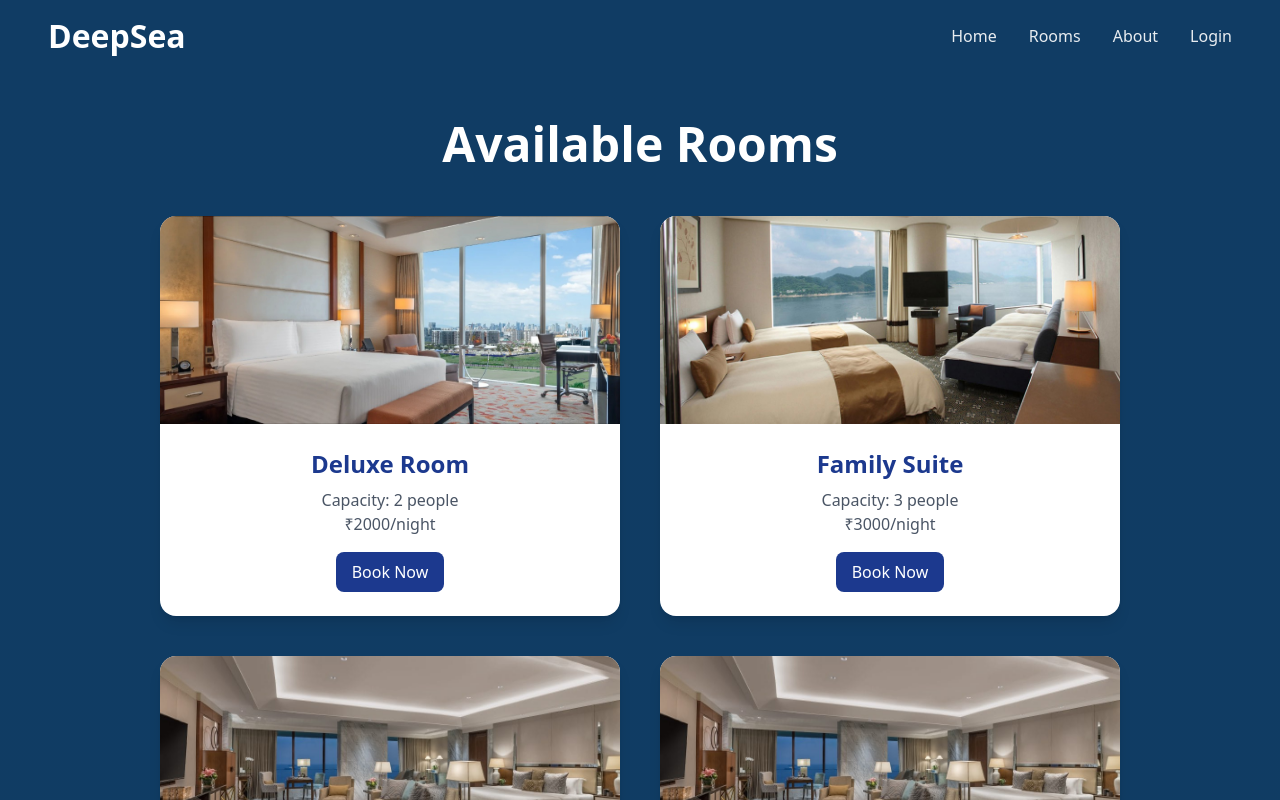
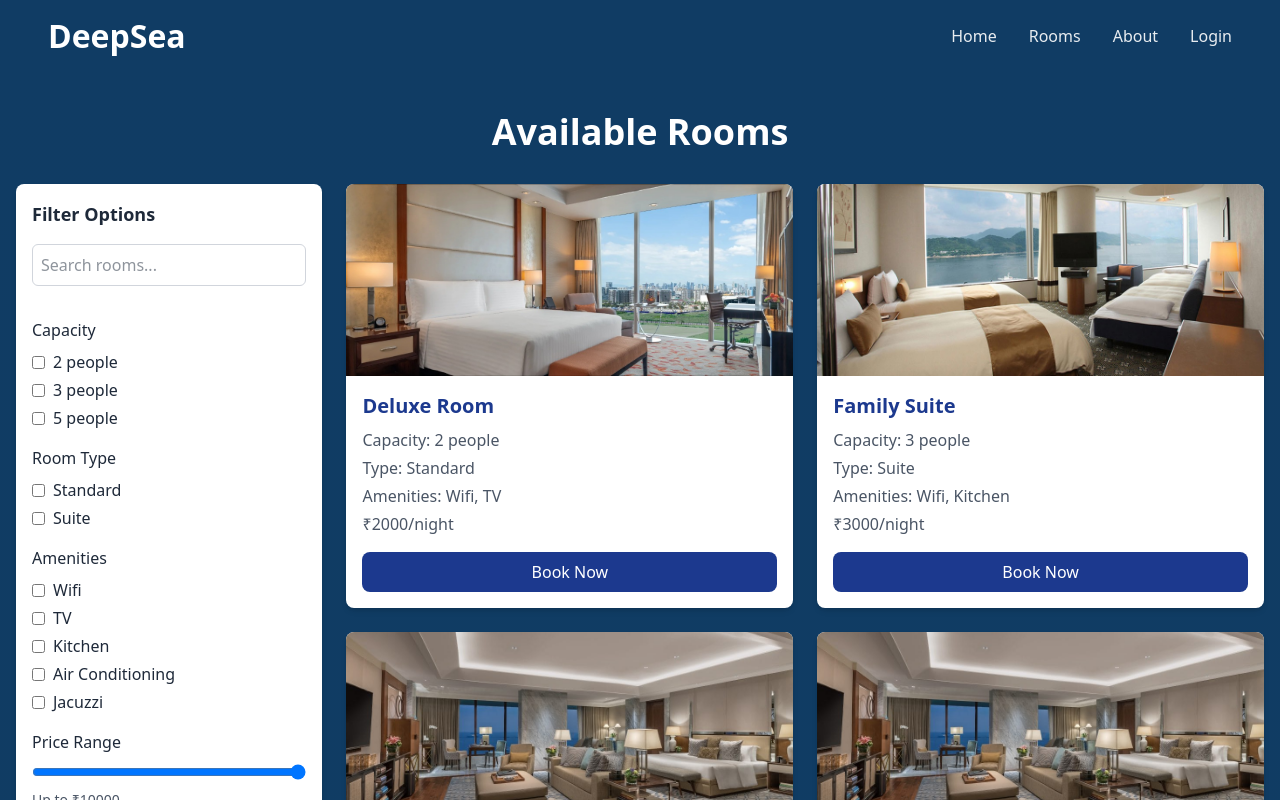
Before and after one commit to parikz45/hotel_management, a React (Vite) app in the folder frontend/: page /rooms in a window 1280 px wide. Shown: the top 800 px of the page. Built offline with nearby package versions, Linux system fonts and the light colour scheme.

Commit message:
Upgraded roomstab

```diff
--- a/frontend/src/Components/Login/Login.jsx
+++ b/frontend/src/Components/Login/Login.jsx
@@ -1,4 +1,5 @@
 import React from "react";
+import { useNavigate, useLocation } from "react-router-dom";
 import { useLogin } from "../../hooks/useLogin";
 
 const Login = () => {
@@ -6,13 +7,31 @@ const Login = () => {
   const [password, setPassword] = React.useState("");
   const { login, error, isLoading } = useLogin();
 
+  const navigate = useNavigate();
+  const location = useLocation();
+
+  // Get 'from' and 'room' from location state if available
+  const from = location.state?.from || "/";
+  const room = location.state?.room || null;
+
   const handleSubmit = async (e) => {
     e.preventDefault();
-    await login(username, password);
+    const success = await login(username, password);
+    if (success) {
+      if (room) {
+        // If room info exists, navigate to that room's page after login
+        navigate(from, { state: room });
+      } else {
+        // Otherwise, go to the homepage or default page
+        navigate("/");
+      }
+    }
   };
+
   return (
     <div className="flex items-center justify-center min-h-screen bg-white">
       <div className="w-[85%] h-[80%] lg:w-[30%] lg:h-[40%] p-8 border border-blue-200/30 rounded-2xl bg-white/90 backdrop-blur-md shadow-2xl text-center">
+
         {/* Title */}
         <h1 className="text-3xl font-bold text-blue-900 mb-2">Hotel DeepSea</h1>
         <p className="text-sm text-gray-600 mb-6">Welcome back! Please login to continue</p>
@@ -21,7 +40,7 @@ const Login = () => {
         <h2 className="mb-6 text-xl font-semibold text-gray-800">Login</h2>
 
         {/* Form */}
-        <form className="flex flex-col" onSubmit={handleSubmit} >
+        <form className="flex flex-col" onSubmit={handleSubmit}>
           <input
             type="text"
             placeholder="Username"
@@ -39,7 +58,7 @@ const Login = () => {
             className="my-2 p-3 border border-gray-300 rounded-md text-sm focus:outline-none focus:ring-2 focus:ring-blue-500 focus:border-black-50"
           />
 
-          {/* Button */}
+          {/* Login Button */}
           <button
             type="submit"
             disabled={isLoading}
@@ -47,10 +66,10 @@ const Login = () => {
           >
             Login
           </button>
+
+          {/* Error Message */}
           {error && <div className="text-red-500 text-sm mt-2">{error}</div>}
-
         </form>
-
 
         {/* Divider */}
         <div className="flex items-center my-5">
--- a/frontend/src/Components/Rooms/RoomTypes.jsx
+++ b/frontend/src/Components/Rooms/RoomTypes.jsx
@@ -1,4 +1,4 @@
-import React from "react";
+import React, { useState } from "react";
 import { useNavigate } from "react-router-dom";
 import Navbar from "../Navbar/Navbar";
 import Footer from "../Footer/Footer";
@@ -7,11 +7,18 @@ function RoomTypes() {
   const navigate = useNavigate();
 
   const rooms = [
-    { id: 1, title: "Deluxe Room", image: "room1.jpg", capacity: "2 people", price: 2000 },
-    { id: 2, title: "Family Suite", image: "room2.jpg", capacity: "3 people", price: 3000 },
-    { id: 3, title: "Executive Room", image: "room3.jpg", capacity: "3 people", price: 4000 },
-    { id: 4, title: "Presidential Suite", image: "room3.jpg", capacity: "5 people", price: 7000 },
+    { id: 1, title: "Deluxe Room", image: "room1.jpg", capacity: "2 people", price: 2000, type: "Standard", amenities: ["Wifi", "TV"] },
+    { id: 2, title: "Family Suite", image: "room2.jpg", capacity: "3 people", price: 3000, type: "Suite", amenities: ["Wifi", "Kitchen"] },
+    { id: 3, title: "Executive Room", image: "room3.jpg", capacity: "3 people", price: 4000, type: "Standard", amenities: ["TV", "Air Conditioning"] },
+    { id: 4, title: "Presidential Suite", image: "room3.jpg", capacity: "5 people", price: 7000, type: "Suite", amenities: ["Wifi", "Kitchen", "Jacuzzi"] },
   ];
+
+  const [search, setSearch] = useState("");
+  const [capacityFilter, setCapacityFilter] = useState([]);
+  const [typeFilter, setTypeFilter] = useState([]);
+  const [amenitiesFilter, setAmenitiesFilter] = useState([]);
+  const [priceFilter, setPriceFilter] = useState(10000);
+  const [sidebarOpen, setSidebarOpen] = useState(false);
 
   const handleBookNow = (room) => {
     const isLoggedIn = localStorage.getItem("user");
@@ -22,30 +29,141 @@ function RoomTypes() {
     }
   };
 
+  const toggleFilter = (setter, value) => {
+    setter((prev) =>
+      prev.includes(value) ? prev.filter((v) => v !== value) : [...prev, value]
+    );
+  };
+
+  const filteredRooms = rooms.filter((room) => {
+    const matchesSearch = room.title.toLowerCase().includes(search.toLowerCase());
+    const matchesCapacity = capacityFilter.length === 0 || capacityFilter.includes(room.capacity);
+    const matchesType = typeFilter.length === 0 || typeFilter.includes(room.type);
+    const matchesAmenities =
+      amenitiesFilter.length === 0 ||
+      amenitiesFilter.every((amenity) => room.amenities.includes(amenity));
+    const matchesPrice = room.price <= priceFilter;
+
+    return matchesSearch && matchesCapacity && matchesType && matchesAmenities && matchesPrice;
+  });
+
   return (
-    <div className="min-h-screen bg-[linear-gradient(180deg,#103C64_0%,#103C63_100%)] text-white">
+    <div className="min-h-screen bg-[linear-gradient(180deg,#103C64_0%,#103C63_100%)] text-gray-800">
       <Navbar />
 
-      <div className="text-center mt-12">
-        <h1 className="text-5xl font-bold mb-12">Available Rooms</h1>
+      <div className="max-w-7xl mx-auto p-4 mt-6">
+        <h1 className="text-4xl font-bold text-center mb-8 text-white">Available Rooms</h1>
 
-        <div className="grid grid-cols-1 md:grid-cols-2 gap-10 px-8 max-w-5xl mx-auto">
-          {rooms.map((room) => (
-            <div key={room.id} className="bg-white text-gray-800 rounded-2xl shadow-lg overflow-hidden hover:scale-105 transition-transform">
-              <img src={room.image} alt={room.title} className="w-full h-52 object-cover" />
-              <div className="p-6">
-                <h2 className="text-2xl font-bold text-blue-900 mb-2">{room.title}</h2>
-                <p className="text-gray-600">Capacity: {room.capacity}</p>
+        {/* Sidebar toggle button for small screens */}
+        <div className="flex justify-between items-center mb-4 lg:hidden">
+          <button
+            onClick={() => setSidebarOpen(!sidebarOpen)}
+            className="px-4 py-2 bg-blue-900 text-white rounded-md hover:bg-blue-700 transition"
+          >
+            {sidebarOpen ? "Close Filters" : "Open Filters"}
+          </button>
+        </div>
+
+        <div className="flex flex-col lg:flex-row gap-6">
+          {/* Sidebar */}
+          <div className={`w-full lg:w-1/4 bg-white p-4 rounded-lg shadow-md space-y-4
+            ${sidebarOpen ? "block" : "hidden"} lg:block`}>
+            <h2 className="font-semibold text-lg">Filter Options</h2>
+
+            <div>
+              <input
+                type="text"
+                placeholder="Search rooms..."
+                value={search}
+                onChange={(e) => setSearch(e.target.value)}
+                className="w-full p-2 border border-gray-300 rounded-md mb-4"
+              />
+            </div>
+
+            <div>
+              <h3 className="font-medium mb-2">Capacity</h3>
+              {["2 people", "3 people", "5 people"].map((cap) => (
+                <label key={cap} className="flex items-center space-x-2 mb-1">
+                  <input
+                    type="checkbox"
+                    checked={capacityFilter.includes(cap)}
+                    onChange={() => toggleFilter(setCapacityFilter, cap)}
+                  />
+                  <span>{cap}</span>
+                </label>
+              ))}
+            </div>
+
+            <div>
+              <h3 className="font-medium mb-2">Room Type</h3>
+              {["Standard", "Suite"].map((type) => (
+                <label key={type} className="flex items-center space-x-2 mb-1">
+                  <input
+                    type="checkbox"
+                    checked={typeFilter.includes(type)}
+                    onChange={() => toggleFilter(setTypeFilter, type)}
+                  />
+                  <span>{type}</span>
+                </label>
+              ))}
+            </div>
+
+            <div>
+              <h3 className="font-medium mb-2">Amenities</h3>
+              {["Wifi", "TV", "Kitchen", "Air Conditioning", "Jacuzzi"].map((amenity) => (
+                <label key={amenity} className="flex items-center space-x-2 mb-1">
+                  <input
+                    type="checkbox"
+                    checked={amenitiesFilter.includes(amenity)}
+                    onChange={() => toggleFilter(setAmenitiesFilter, amenity)}
+                  />
+                  <span>{amenity}</span>
+                </label>
+              ))}
+            </div>
+
+            <div>
+              <h3 className="font-medium mb-2">Price Range</h3>
+              <input
+                type="range"
+                min="1000"
+                max="10000"
+                step="500"
+                value={priceFilter}
+                onChange={(e) => setPriceFilter(parseInt(e.target.value))}
+                className="w-full"
+              />
+              <div className="text-sm text-gray-600 mt-1">Up to ₹{priceFilter}</div>
+            </div>
+          </div>
+
+          {/* Room Listings */}
+          <div className="w-full lg:w-3/4 grid grid-cols-1 sm:grid-cols-2 gap-6">
+            {filteredRooms.length > 0 ? (
+              filteredRooms.map((room) => (
+                <div key={room.id} className="bg-white rounded-lg shadow-md hover:shadow-xl transition-shadow overflow-hidden">
+                  <img src={room.image} alt={room.title} className="w-full h-48 object-cover" />
+                  <div className="p-4">
+                    <h3 className="text-xl font-bold text-blue-900 mb-2">{room.title}</h3>
+                    <p className="text-gray-600 mb-1">Capacity: {room.capacity}</p>
+                    <p className="text-gray-600 mb-1">Type: {room.type}</p>
+                    <p className="text-gray-600 mb-1">Amenities: {room.amenities.join(", ")}</p>
                     <p className="text-gray-600 mb-4">₹{room.price}/night</p>
                     <button
                       onClick={() => handleBookNow(room)}
-                  className="bg-blue-900 text-white px-4 py-2 rounded-lg hover:bg-blue-700 transition"
+                      className="w-full bg-blue-900 text-white py-2 rounded-lg hover:bg-blue-700 transition"
                     >
                       Book Now
                     </button>
                   </div>
                 </div>
-          ))}
+              ))
+            ) : (
+              <div className="col-span-full text-center text-gray-200">
+                No rooms match the search criteria.
+              </div>
+            )}
+          </div>
         </div>
       </div>
 
--- a/frontend/src/Components/Rooms/Roomlist.jsx
+++ /dev/null
@@ -1,11 +0,0 @@
-import React from 'react'
-
-function Roomlist() {
-  return (
-    <div>
-      rooms
-    </div>
-  )
-}
-
-export default Roomlist
```
Lines whose indentation alone changed are shown as unchanged.
